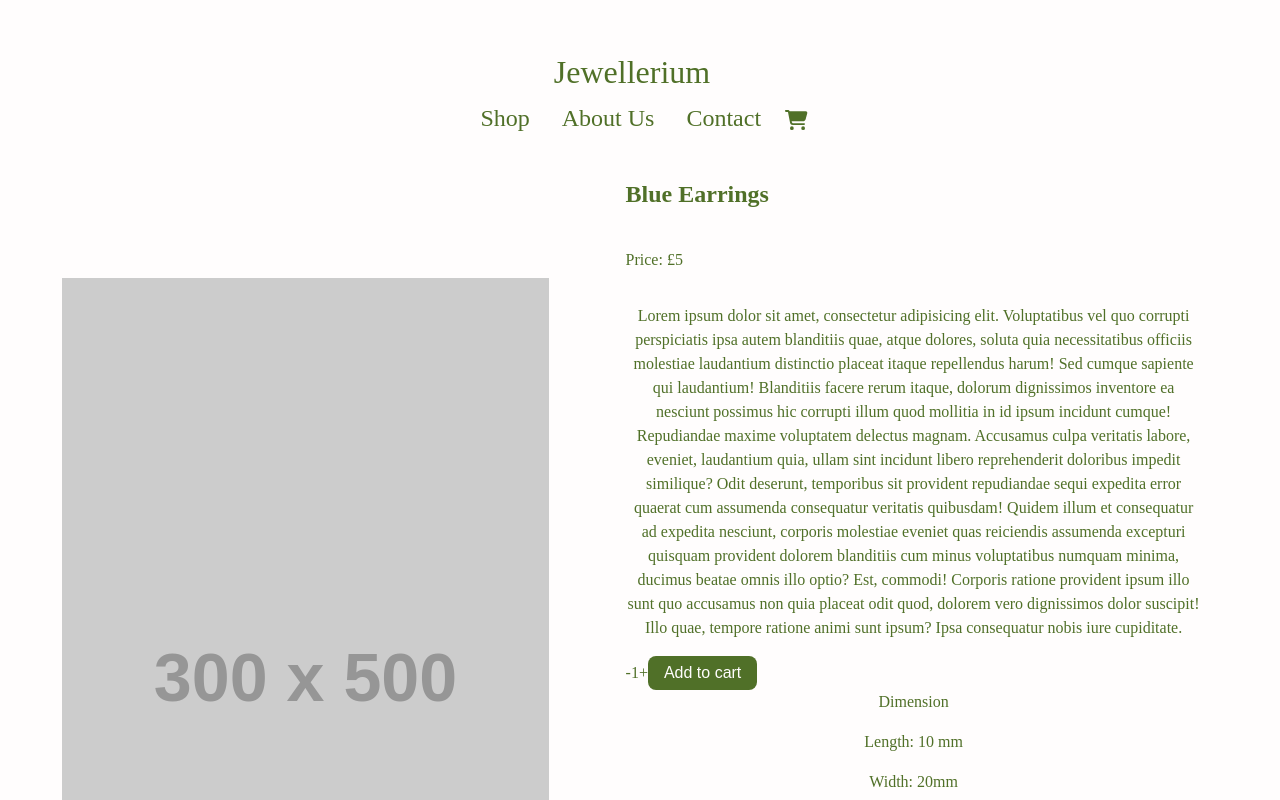
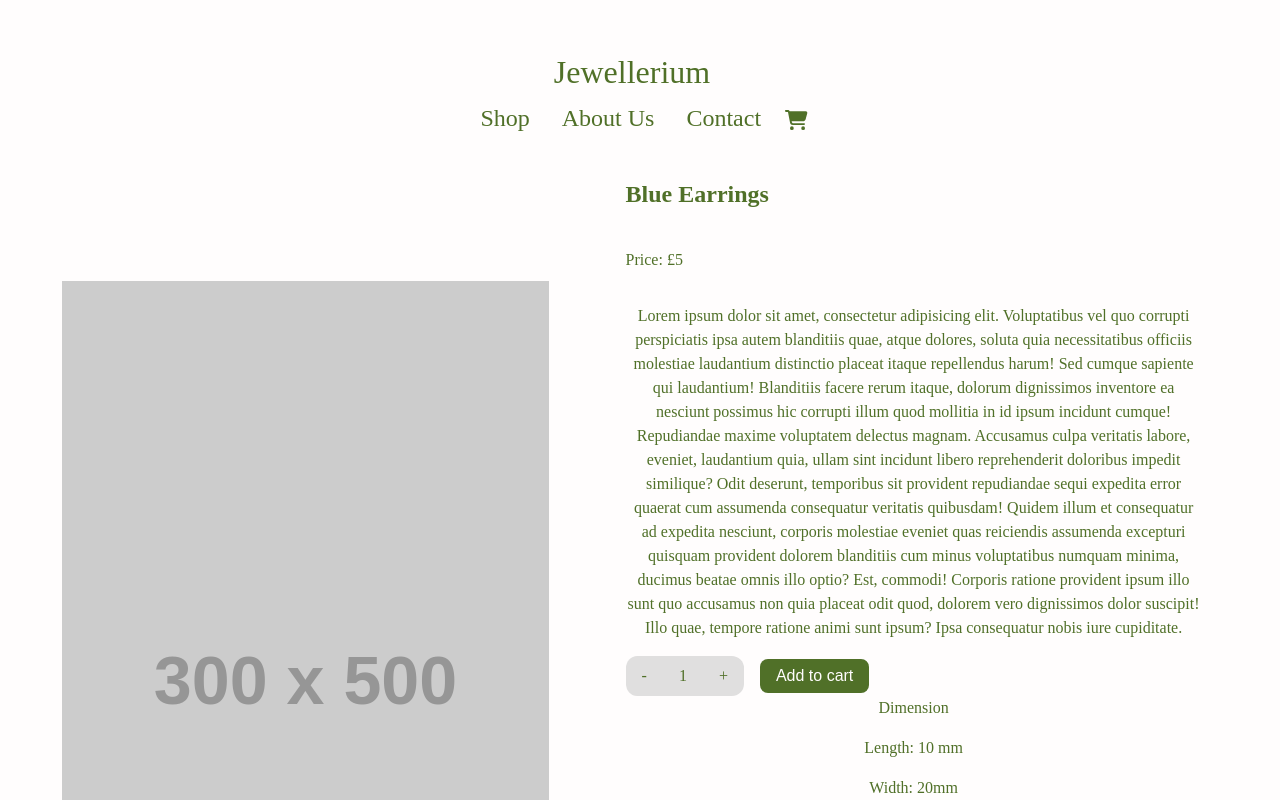
Before and after one commit to PaulinaNi/jewellerium, a React (Vite) app: page /product in a window 1280 px wide. Shown: the top 800 px of the page. Built offline with nearby package versions, Linux system fonts and the light colour scheme; a web font is replaced by a local one.

Commit message:
added styles for productPage

```diff
--- a/src/pages/product/product.page.jsx
+++ b/src/pages/product/product.page.jsx
@@ -1,8 +1,17 @@
 import './product.styles.css'
+//react
+import { useState } from 'react'
 //component import
 import Button from '../../components/button/button.component'
 
 export default function Product(props) {
+ const [productQuantity, setProductQuantity] = useState(1)
+
+ const increaseProductQuantity = () => setProductQuantity(prevState => prevState + 1)
+ const decreaseProductQuantity = () => {
+  setProductQuantity(prevState => prevState > 1 ? prevState - 1 : 1)
+ }
+
  return (
   <section className='productPage'>
    <img className='productPage-Image' src="https://placehold.co/300x500" alt="product photo" />
@@ -18,13 +27,16 @@ export default function Product(props) {
      Corporis ratione provident ipsum illo sunt quo accusamus non quia placeat odit quod, dolorem vero dignissimos dolor suscipit! Illo quae, tempore ratione animi sunt ipsum? Ipsa consequatur nobis iure cupiditate.
     </p>
     <div className='productPage-AddToCart'>
-     <span>-</span>
-     <span>1</span>
-     <span>+</span>
+
+     <span
+      className='productPage-Quantity minus' onClick={decreaseProductQuantity}>-</span>
+     <span className='productPage-Quantity display'>{productQuantity}</span>
+     <span className='productPage-Quantity plus' onClick={increaseProductQuantity}>+</span>
+
      <Button
       buttonFunction='action'
       text='Add to cart'
-      func={() => console.log('added to cart')}
+      func={() => console.log(`${productQuantity} x added to cart`)}
       color='dark'
      />
     </div>
--- a/src/pages/product/product.styles.css
+++ b/src/pages/product/product.styles.css
@@ -15,6 +15,22 @@
  padding: 0 1rem;
 }
 
+/* product  quantity component*/
+.productPage-Quantity {
+ display: inline-block;
+ background-color: rgb(224, 223, 223);
+ padding: 0.5rem 1rem;
+}
+
+.productPage-Quantity.minus {
+ border-radius: 30% 0 0 30%;
+}
+
+.productPage-Quantity.plus {
+ margin-right: 1rem;
+ border-radius: 0 30% 30% 0;
+}
+
 @media (min-width: 768px) {
  .productPage {
   flex-direction: row;
```
